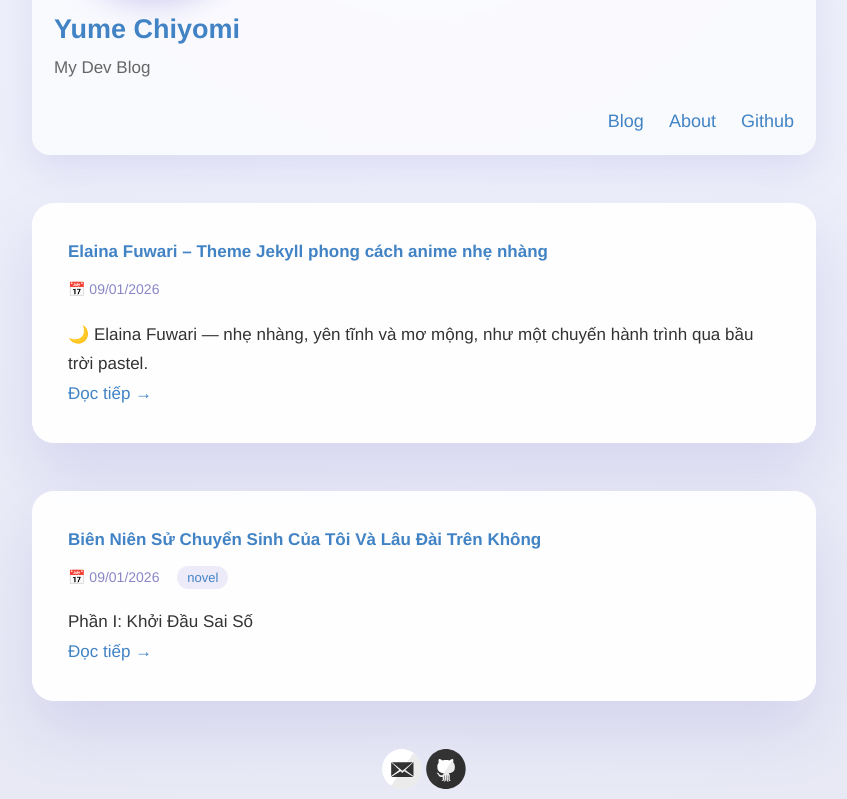
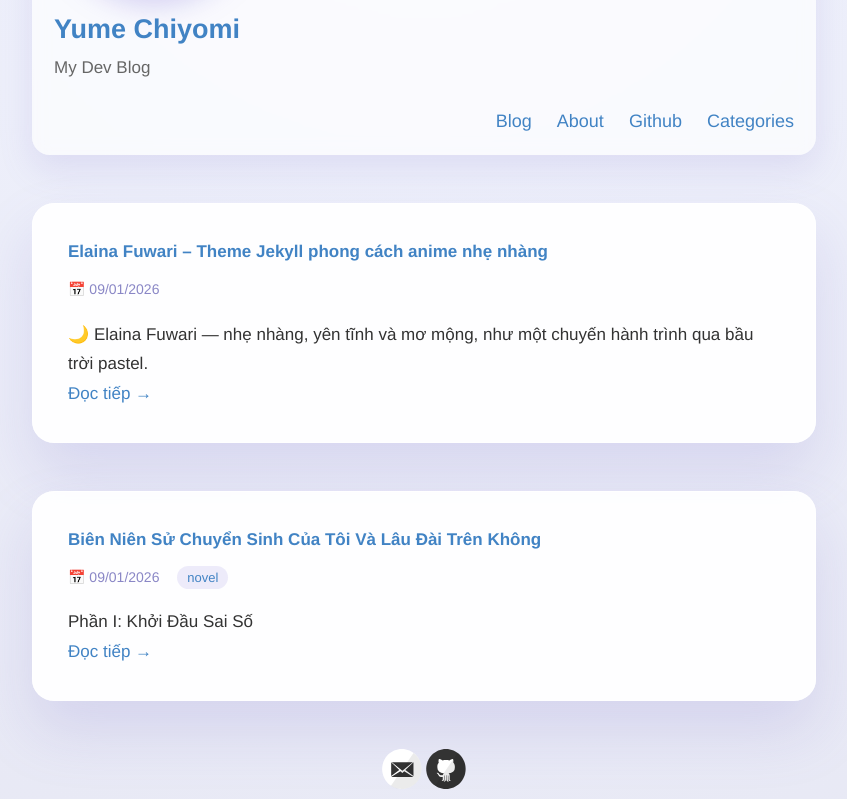
Before and after one commit to yumechiyomi/yumechiyomi.github.io, a Jekyll site: the page built from index.html, in a window 1280 px wide, cut to the strip 272-1071 px from the top of the page. Shown: the whole strip, without its empty margins (216-1063 px from the left). Built offline with Jekyll 4.4.1, drawn with Linux system fonts in a browser that asks for light colours.

Commit message:
Update default.html

```diff
--- a/_layouts/default.html
+++ b/_layouts/default.html
@@ -30,6 +30,7 @@
             <a href="{{ site.baseurl }}/">Blog</a>
             <a href="{{ site.baseurl }}/about">About</a>
             <a href="https://github.com/yumechiyomi">Github</a>
+            <a href="https://github.com/yumechiyomi/categories">Categories</a>
           </nav>
         </header>
       </div>
```
